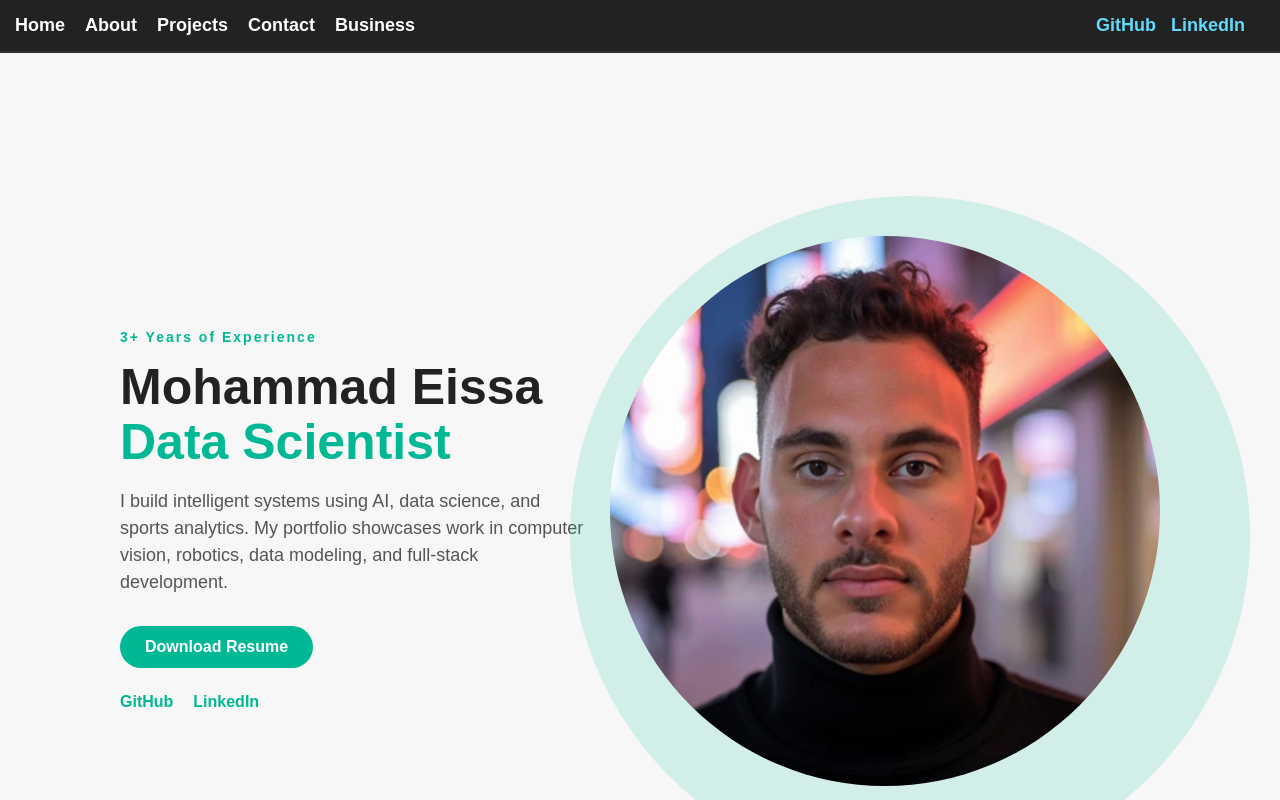
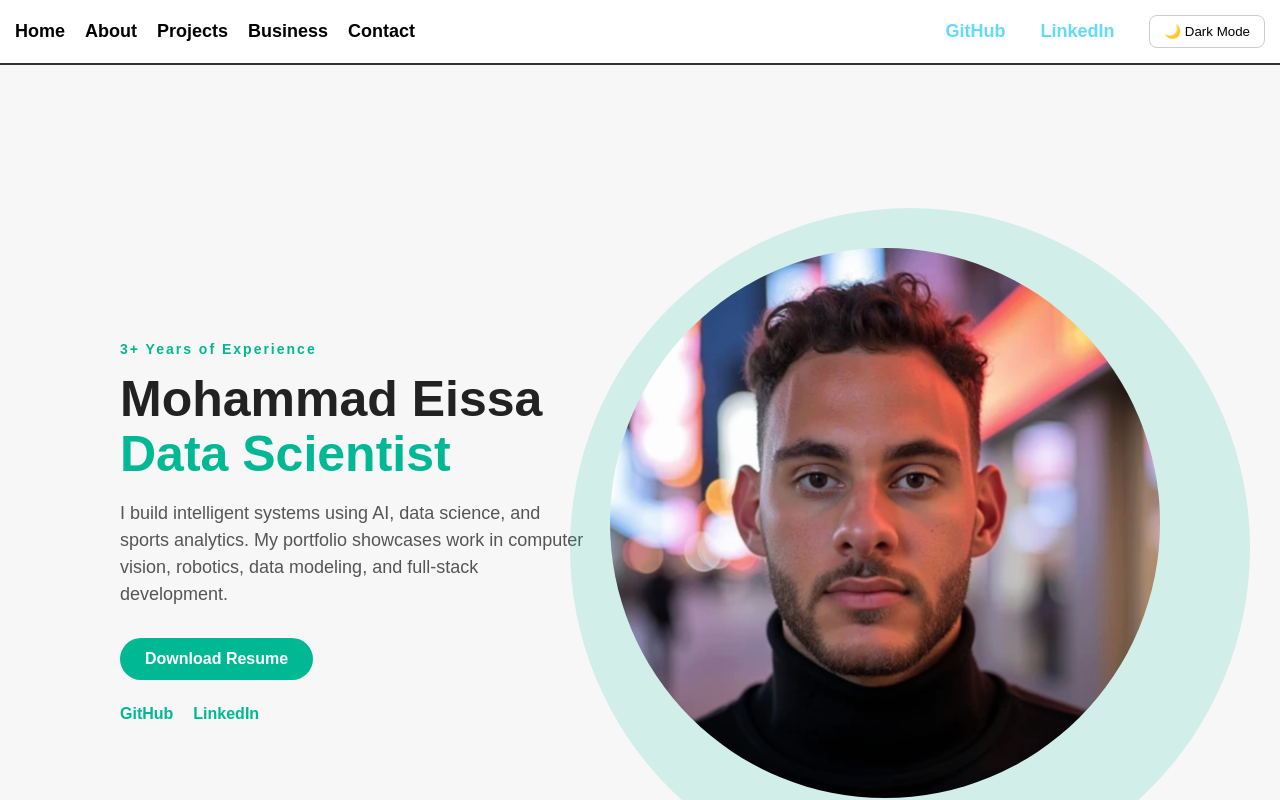
Before and after one commit to mohammadeissa/portfolio, a React (Create React App) app: page / in a window 1280 px wide. Shown: the top 800 px of the page. Built offline with nearby package versions, Linux system fonts and the light colour scheme.

Commit message:
Add light/dark mode feature

```diff
--- a/src/App.js
+++ b/src/App.js
@@ -4,28 +4,40 @@ import About from "./About";
 import Projects from "./Projects";
 import Contact from "./Contact";
 import Business from "./Business";
+import ThemeToggle from "./context/ThemeToggle";
+
 
 function App() {
   return (
     <Router basename="/">
-      <nav style={{ padding: "15px", background: "#222", display: "flex", justifyContent: "space-between" }}>
+      <nav
+        style={{
+          padding: "15px",
+          background: "var(--bg-color)",
+          display: "flex",
+          justifyContent: "space-between",
+          alignItems: "center",
+        }}
+      >
         <div>
-        <Link style={{ color: "white", marginRight: "20px" }} to="/">Home</Link>
-        <Link style={{ color: "white", marginRight: "20px" }} to="/about">About</Link>
-        <Link style={{ color: "white", marginRight: "20px" }} to="/projects">Projects</Link>
-        <Link style={{ color: "white" }} to="/contact">Contact</Link>
-        <Link style={{ color: "white", marginRight: "20px" }} to="/business">Business</Link>
+          <Link style={{ color: "var(--text-color)", marginRight: "20px" }} to="/">Home</Link>
+          <Link style={{ color: "var(--text-color)", marginRight: "20px" }} to="/about">About</Link>
+          <Link style={{ color: "var(--text-color)", marginRight: "20px" }} to="/projects">Projects</Link>
+          <Link style={{ color: "var(--text-color)", marginRight: "20px" }} to="/business">Business</Link>
+          <Link style={{ color: "var(--text-color)" }} to="/contact">Contact</Link>
         </div>
 
-      <div>
-        <a href="https://github.com/mohammadeissa" target="_blank" rel="noreferrer" style={{ color: "#61dafb", marginRight: "15px" }}>
+        <div style={{ display: "flex", alignItems: "center", gap: "15px" }}>
+          <a href="https://github.com/mohammadeissa" target="_blank" rel="noreferrer" style={{ color: "#61dafb" }}>
             GitHub
           </a>
           <a href="https://www.linkedin.com/in/mohammad-eissa-1a915b2a9/" target="_blank" rel="noreferrer" style={{ color: "#61dafb" }}>
             LinkedIn
           </a>
+          <ThemeToggle /> {/* 🆕 Add this */}
         </div>
       </nav>
+
 
       <Routes>
         <Route path="/" element={<Home />} />
--- /dev/null
+++ b/src/context/ThemeContext.js
@@ -0,0 +1,22 @@
+import { createContext, useState, useEffect } from "react";
+
+export const ThemeContext = createContext();
+
+export const ThemeProvider = ({ children }) => {
+  const [theme, setTheme] = useState(localStorage.getItem("theme") || "light");
+
+  useEffect(() => {
+    document.documentElement.setAttribute("data-theme", theme);
+    localStorage.setItem("theme", theme);
+  }, [theme]);
+
+  const toggleTheme = () => {
+    setTheme((prev) => (prev === "light" ? "dark" : "light"));
+  };
+
+  return (
+    <ThemeContext.Provider value={{ theme, toggleTheme }}>
+      {children}
+    </ThemeContext.Provider>
+  );
+};
--- /dev/null
+++ b/src/context/ThemeToggle.js
@@ -0,0 +1,22 @@
+import { useContext } from "react";
+import { ThemeContext } from "./ThemeContext";
+
+export default function ThemeToggle() {
+  const { theme, toggleTheme } = useContext(ThemeContext);
+
+  return (
+    <button
+      onClick={toggleTheme}
+      style={{
+        padding: "8px 14px",
+        borderRadius: "8px",
+        border: "1px solid var(--border-color)",
+        background: "none",
+        color: "var(--text-color)",
+        cursor: "pointer",
+      }}
+    >
+      {theme === "light" ? "🌙 Dark Mode" : "☀️ Light Mode"}
+    </button>
+  );
+}
--- a/src/index.css
+++ b/src/index.css
@@ -5,9 +5,28 @@ body {
     sans-serif;
   -webkit-font-smoothing: antialiased;
   -moz-osx-font-smoothing: grayscale;
+
+  /* 🆕 use theme variables */
+  background-color: var(--bg-color);
+  color: var(--text-color);
+  transition: background-color 0.3s ease, color 0.3s ease;
 }
 
 code {
   font-family: source-code-pro, Menlo, Monaco, Consolas, 'Courier New',
     monospace;
 }
+
+/* 🆕 define light theme as default */
+:root {
+  --bg-color: #ffffff;
+  --text-color: #000000;
+  --border-color: #cccccc;
+}
+
+/* 🆕 define dark theme */
+[data-theme="dark"] {
+  --bg-color: #0d1117;
+  --text-color: #e6edf3;
+  --border-color: #30363d;
+}
--- a/src/index.js
+++ b/src/index.js
@@ -5,15 +5,17 @@ import App from './App';
 import reportWebVitals from './reportWebVitals';
 import "./styles.css";
 
+// 🆕 import the ThemeProvider
+import { ThemeProvider } from "./context/ThemeContext";
 
 const root = ReactDOM.createRoot(document.getElementById('root'));
 root.render(
   <React.StrictMode>
-    <App />
+    {/* 🆕 wrap App inside ThemeProvider */}
+    <ThemeProvider>
+      <App />
+    </ThemeProvider>
   </React.StrictMode>
 );
 
-// If you want to start measuring performance in your app, pass a function
-// to log results (for example: reportWebVitals(console.log))
-// or send to an analytics endpoint. Learn more: https://bit.ly/CRA-vitals
 reportWebVitals();
```
Also changed, not shown: src/Home.js (+7 -3 lines). Lines whose indentation alone changed are shown as unchanged.
